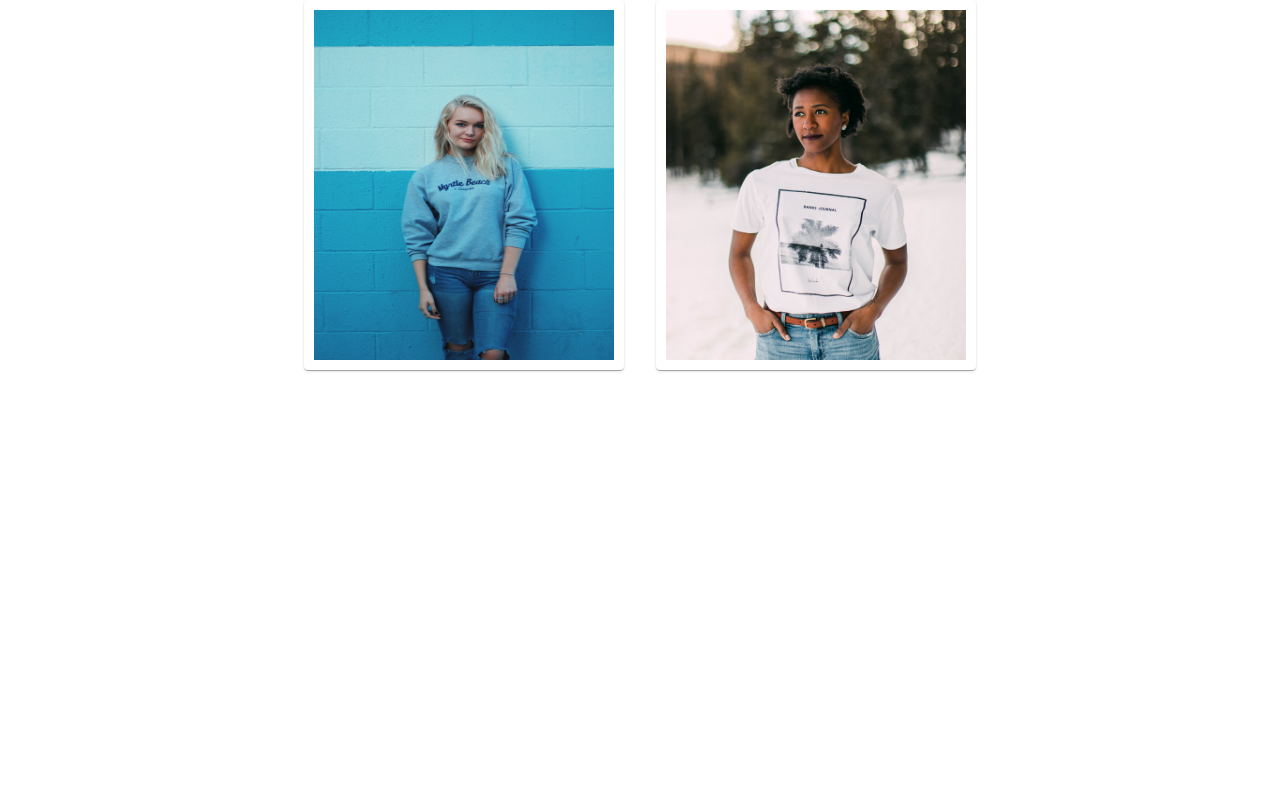
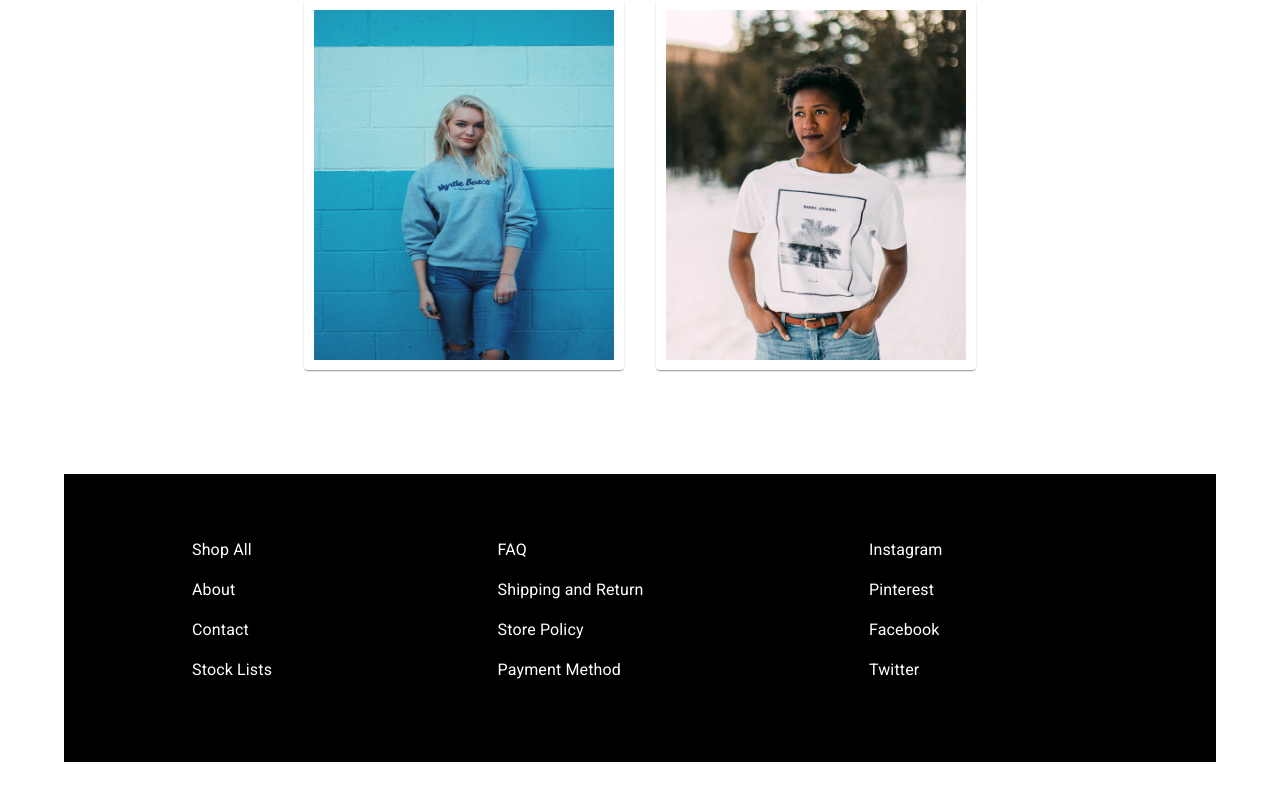
Before and after one commit to Aswin40/t-shirt-store, a Next.js app: page / in a window 1280 px wide. Shown: the part 4110-4910 px from the top of the page. Before the commit the page ends 4520 px from the top, so only its background shows below. Built offline with nearby package versions, Linux system fonts and the light colour scheme.

Commit message:
Added footer for layout

```diff
--- /dev/null
+++ b/components/footer/footer.tsx
@@ -0,0 +1,48 @@
+import { Typography } from "@mui/material";
+import { makeStyles } from "@mui/styles";
+import React from "react";
+
+const useStyles = makeStyles({
+  root: {
+    height: "18rem",
+    background: "black",
+    margin: "4rem",
+    padding: "4rem 8rem",
+    display: "grid",
+    gridTemplateColumns: "auto auto auto",
+    gridColumnGap: "5rem",
+  },
+  item: {
+    color: "white",
+  },
+});
+const Footer = () => {
+  const classes = useStyles();
+
+  const links = [
+    "Shop All",
+    "FAQ",
+    "Instagram",
+    "About",
+    "Shipping and Return",
+    "Pinterest",
+    "Contact",
+    "Store Policy",
+    "Facebook",
+    "Stock Lists",
+    "Payment Method",
+    "Twitter",
+  ];
+
+  return (
+    <div className={classes.root}>
+      {links.map((link) => (
+        <div className={classes.item} key={link}>
+          <Typography>{link}</Typography>
+        </div>
+      ))}
+    </div>
+  );
+};
+
+export default Footer;
--- a/components/layout/layout.tsx
+++ b/components/layout/layout.tsx
@@ -4,6 +4,7 @@ import { makeStyles } from "@mui/styles";
 
 import Navbar from "../navbar/navbar";
 import { LayoutProps } from "./types";
+import Footer from "../footer/footer";
 
 const useStyles = makeStyles({
   content: {
@@ -29,6 +30,7 @@ const Layout = ({ children, backdrop }: LayoutProps) => {
         <CircularProgress />
       </Backdrop>
       <Box className={classes.content}>{children}</Box>
+      <Footer />
     </div>
   );
 };
```
